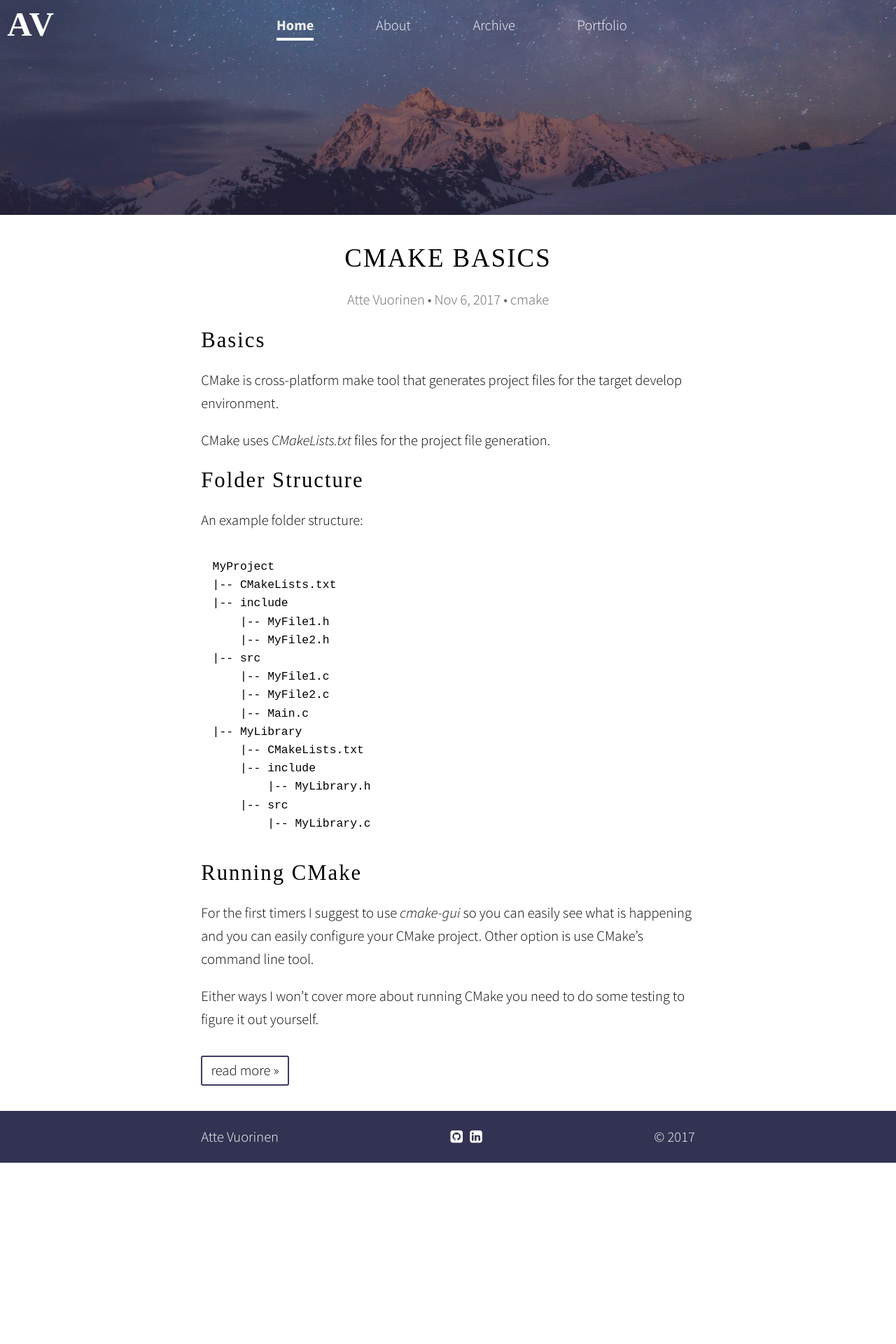
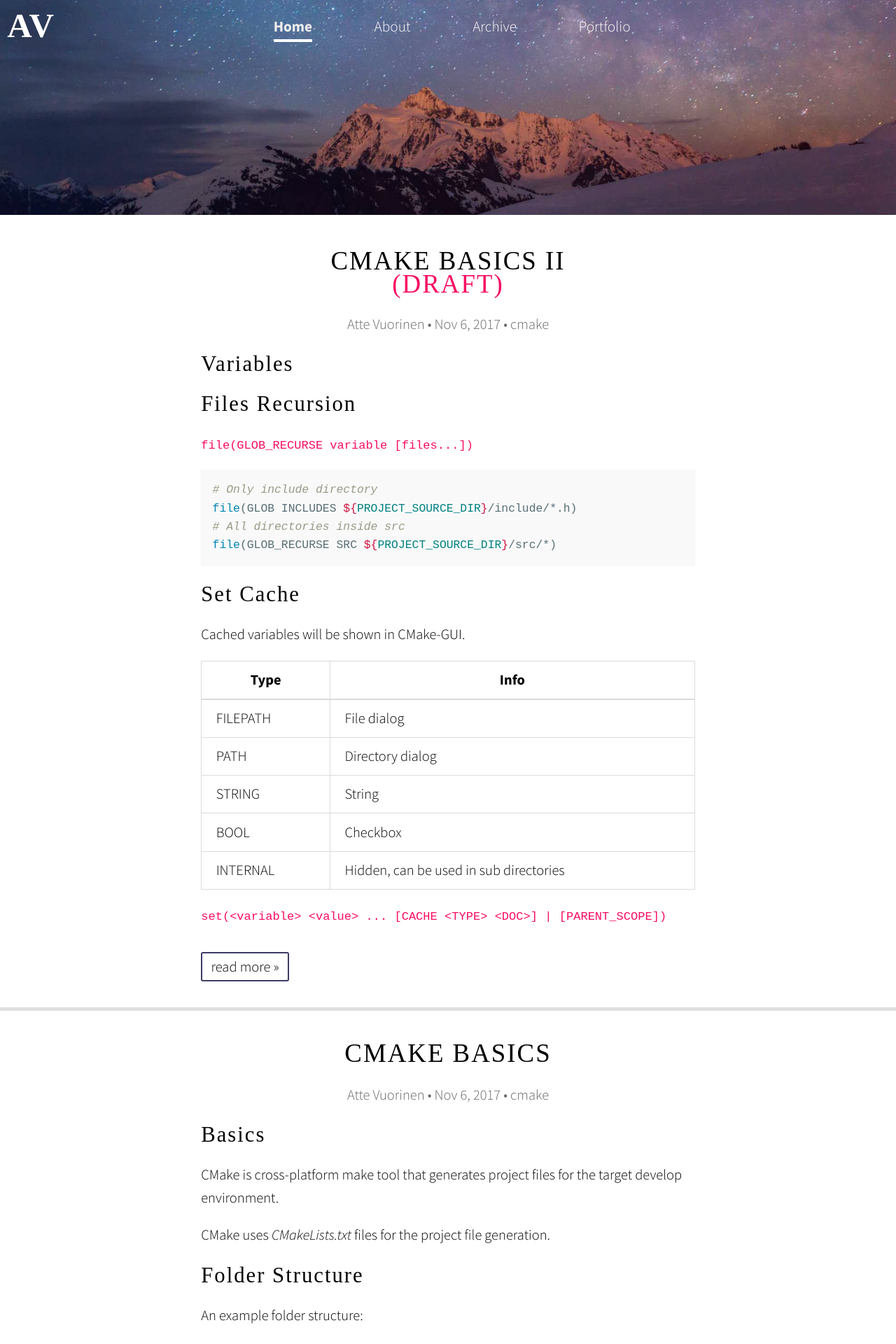
Before and after one commit to avuorinen/avuorinen.github.io, a Jekyll site: the page built from index.html, in a window 1280 px wide. Shown: the top 1920 px of the page at 70% size. Built offline with Jekyll 4.4.1, drawn with Linux system fonts in a browser that asks for light colours; nearby versions of some CDN libraries; some web fonts are replaced; the list of posts is cut into pages by our own code; comment, search, counter and statistics services are not loaded; before the commit the page ends 1661 px from its top, so only the background shows below that.

Commit message:
Added CMake-Basics2 post, updated images and style.

```diff
--- a/_config.yml
+++ b/_config.yml
@@ -20,7 +20,7 @@ style:
     description: "white"
     article:
         odd: "#ffffff"
-        even: "#3C3C65" #"#222222"
+        even: "#3C3C65" #"#3C3C65" #"#222222"
         image-alpha: 0.985
 
 links:
--- /dev/null
+++ b/_posts/2017-11-06-cmake-basics2.md
@@ -0,0 +1,207 @@
+---
+layout:     default
+title:      CMake Basics II
+author:     Atte Vuorinen
+date:       2017-11-06 15:00:00
+summary:    More CMake commands
+categories: cmake
+header: /img/tutorial2.jpg
+draft: true
+---
+
+
+# Variables
+
+## Files Recursion
+
+<small>
+  <code>
+    <a href="https://cmake.org/cmake/help/v3.0/command/file.html">
+      file(GLOB_RECURSE variable [files...])
+    </a>
+  </code>
+</small>
+
+{% highlight cmake %}
+# Only include directory
+file(GLOB INCLUDES ${PROJECT_SOURCE_DIR}/include/*.h)
+# All directories inside src
+file(GLOB_RECURSE SRC ${PROJECT_SOURCE_DIR}/src/*)
+{% endhighlight %}
+
+## Set Cache
+
+Cached variables will be shown in CMake-GUI.
+
+| Type     | Info                                   |
+| -------- | -------------------------------------- |
+| FILEPATH | File dialog                            |
+| PATH     | Directory dialog                       |
+| STRING   | String                                 |
+| BOOL     | Checkbox                               |
+| INTERNAL | Hidden, can be used in sub directories |
+
+<small>
+  <code>
+  <a href="https://cmake.org/cmake/help/v3.0/command/set.html">
+    set(&lt;variable&gt; &lt;value&gt; ... [CACHE &lt;TYPE&gt; &lt;DOC&gt;] | [PARENT_SCOPE])
+  </a>
+  </code>
+</small>
+
+
+<!--break-->
+
+## Unset
+
+Unsets CMake variable.
+
+<small>
+  <code>
+  <a href="https://cmake.org/cmake/help/v3.0/command/unset.html">
+    unset(&lt;variable&gt; [CACHE | PARENT_SCOPE])
+  </a>
+  </code>
+</small>
+
+
+## Env
+CMake can access environment variables by *$ENV{&lt;name&gt;}*.
+
+## Set
+Sets environment variable.
+
+<small>
+  <code>
+  <a href="https://cmake.org/cmake/help/v3.0/command/set.html">
+    set(ENV{&lt;variable&gt;} &lt;value&gt;)
+  </a>
+  </code>
+</small>
+
+
+### Env
+Unsets environment variable.
+
+<small>
+  <code>
+  <a href="https://cmake.org/cmake/help/v3.0/command/unset.html">
+    unset(ENV{&lt;variable&gt;})
+  </a>
+  </code>
+</small>
+
+{% highlight cmake %}
+# CMake-GUI Path,
+# uses PYTHON_PATH environment variable as default value
+set(MY_PYTHON $ENV{PYTHON_PATH} CACHE PATH "Path to python.")
+
+# Hidden List value, can edited in subdirectories
+set(MY_SHARED_LIST "" CACHE INTERNAL "Hidden value")
+
+# Unsets value
+unset(MY_SHARED_LIST CACHE)
+{% endhighlight %}
+
+
+## Dropdown
+Custom dropdown menu in CMake-GUI.
+
+<small>
+  <code>
+  <a href="https://cmake.org/cmake/help/v3.0/manual/cmake-properties.7.html">
+    Properties
+  </a> <br>
+  <a href="https://cmake.org/cmake/help/v3.0/command/set_property.html">
+    set_property(&lt;TYPE&gt; [targets...] PROPERTY &lt;name&gt; [values...])
+  </a>
+  </code>
+</small>
+
+{% highlight cmake %}
+# List of valid values
+set(VALUES "First;Second;Last;")
+
+set(MY_VALUE "DEFAULT" CACHE STRING "Dropdown menu")
+
+# Sets valid values
+set_property(CACHE MY_VALUE PROPERTY STRINGS ${VALUES})
+{% endhighlight %}
+
+
+# Conditions
+CMake supports conditions like most of programming languages.
+
+| [Expressions](https://cmake.org/cmake/help/v3.0/command/if.html) |
+| ----------------------------------------- |
+| &lt;variable&gt;                          |
+| NOT &lt;expression&gt;                    |
+| &lt;expr1&gt; AND &lt;expr2&gt;           |
+| &lt;expr1&gt; OR &lt;expr2&gt;            |
+| TARGET &lt;target-name&gt;                |
+| EXISTS &lt;file&gt;                       |
+| EXISTS &lt;directory&gt;                  |
+
+<small>
+  <code>
+  <a href="https://cmake.org/cmake/help/v3.0/command/if.html">
+    if(expression)
+  </a> <br>
+  <a href="https://cmake.org/cmake/help/v3.0/command/if.html">
+    endif()
+  </a> <br>
+  <a href="https://cmake.org/cmake/help/v3.0/command/elseif.html">
+    elseif(expression)
+  </a> <br>
+  <a href="https://cmake.org/cmake/help/v3.0/command/else.html">
+    else()
+  </a>
+  </code>
+</small>
+
+{% highlight cmake %}
+# CMake-GUI toggle
+set(MY_BUILD_EXAMPLE TRUE CACHE BOOL "Build Example")
+
+# File src/main.cpp exists and MY_BUILD_EXAMPLE is TRUE
+if(EXISTS ${PROJECT_SOURCE_DIR}/src/main.cpp AND MY_BUILD_EXAMPLE)
+    add_executable(example ${SRC})
+else()
+    message(STATUS "Skipping example")
+endif()
+{% endhighlight %}
+
+
+# Example
+{% highlight cmake %}
+
+cmake_minimum_required(VERSION 3.0)
+
+project(MYPROJECT CXX)
+
+file(GLOB_RECURSE SRC
+  ${PROJECT_SOURCE_DIR}/src/*.c
+  ${PROJECT_SOURCE_DIR}/src/*.cpp
+  ${PROJECT_SOURCE_DIR}/include/*.h
+  ${PROJECT_SOURCE_DIR}/include/*.hpp
+)
+
+#add_executable(MyExec ${SRC})
+#add_library(MyLib STATIC ${SRC})
+
+set(MY_BUILD_EXAMPLE TRUE CACHE BOOL "Build Example")
+
+if(EXISTS ${PROJECT_SOURCE_DIR}/src/main.cpp AND MY_BUILD_EXAMPLE)
+    add_executable(example ${PROJECT_SOURCE_DIR}/src/main.cpp)
+
+    if(TARGET MyLib)
+        target_link_libraries(example PUBLIC MyLib)
+    endif(TARGET MyLib)
+
+else()
+    message(STATUS "Skipping example")
+endif()
+
+include_directories(${PROJECT_SOURCE_DIR}/include)
+
+{% endhighlight %}
--- a/_sass/mixins.sass
+++ b/_sass/mixins.sass
@@ -17,8 +17,11 @@
 =article_background($background, $anchor, $invert:$background)
     background: $background
     color: reduce($background, 100%)
+    border-top-color: reduce($background, 12%)
 
-    border-top-color: reduce($background, 12%)
+    strong
+        color: reduce($invert, 10%)
+
     tr:hover
         background-color: reduce($background, 7%)
     th
--- a/index.html
+++ b/index.html
@@ -5,7 +5,7 @@ permalink: /
 
 {% if paginator.posts %}
     {% for page in paginator.posts %}
-    <article>
+    <article class="main">
       <header>
         <h2><a href="{{ page.url | prepend: site.baseurl }}">{{ page.title }} {% if page.draft %} <div class="draft"></div>{% endif %}</a></h2>
         <p>{% if page.author %}{{ page.author }} • {% endif %}{% if page.date %}<time datetime="{{ page.date | date_to_xmlschema }}">{{ page.date | date: "%b %-d, %Y" }}</time>{% endif %}{% if page.categories %} • {{ page.categories | array_to_sentence_string }}{% endif %}</p>
--- a/main.sass
+++ b/main.sass
@@ -58,10 +58,13 @@ nav ul
 
 {% endif %}
 
+article
+    border-top: 0.25em solid
+
 article:nth-of-type(even)
     +article_background($even, $anchor, $odd)
 
-article:nth-of-type(odd)
+article:nth-of-type(odd), article.main
     +article_background($odd, $anchor, $even)
 
 article:first-of-type:nth-of-type(odd)
@@ -152,6 +155,8 @@ header.nav-header
     padding-bottom: 0px
     padding-top: 0px
     width: 100%
+    font-size: 1.040em
+
 
 header#header
     position: fixed
@@ -167,7 +172,7 @@ header#header
         -moz-transition: font 0.5s ease
         -ms-transition: font 0.5s ease
         -o-transition: font 0.5s ease
-        transition: font 0.5s ease
+        transition: font 0.5s easef
 
     #title
         -webkit-transition: opacity 0.5s
@@ -181,7 +186,6 @@ header#header
 
         #title
             opacity: 0
-
 
     &.smaller
         height: 7em
@@ -197,6 +201,7 @@ header#header
 
         .logo
             font-size: 1.5em
+
         nav ul
             font-size: 0.9em
             margin-top: 0.4em
@@ -212,7 +217,13 @@ header.logo-header
 
     div.overlay
         height: 100%
-        background: rgba($even, 0.5)
+        //background: rgba($even, 0.5)
+        background: linear-gradient(to right, rgba(0, 37, 126, 0.2) 0%, rgba(255, 37, 126, 0.1) 100%)
+
+        background:  rgba(0, 37, 126, 0.2)
+        background: -moz-linear-gradient(left,  rgba(0, 37, 126, 0.2) 0%, rgba(255, 37, 126, 0.1) 100%)
+        background: -webkit-linear-gradient(left,  rgba(0, 37, 126, 0.2) 0%, rgba(255, 37, 126, 0.1) 100%)
+        background: linear-gradient(to right,  rgba(0, 37, 126, 0.2) 0%, rgba(255, 37, 126, 0.1) 100%)
 
     //padding-bottom: 10em
 
@@ -226,6 +237,7 @@ header.logo-header
         padding: 0.3em
         padding-left: 0.25em
         padding-right: 0.25em
+        //padding-right: 0px
         text-align: center
         vertical-align: middle
 
```
Also changed, not shown: _posts/2016-01-24-cmake-basics.md (+4 -4 lines), img/tutorial.jpg (deleted), img/tutorial1.jpg (added), img/tutorial2.jpg (renamed from img/coffee1.jpg), img/tutorial3.jpg (renamed from img/coffee2.jpg).
